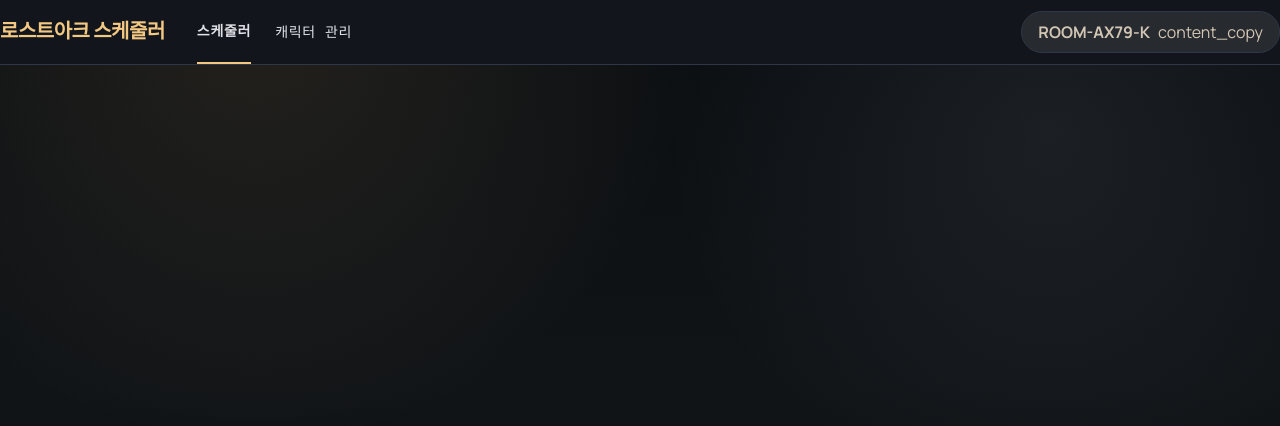
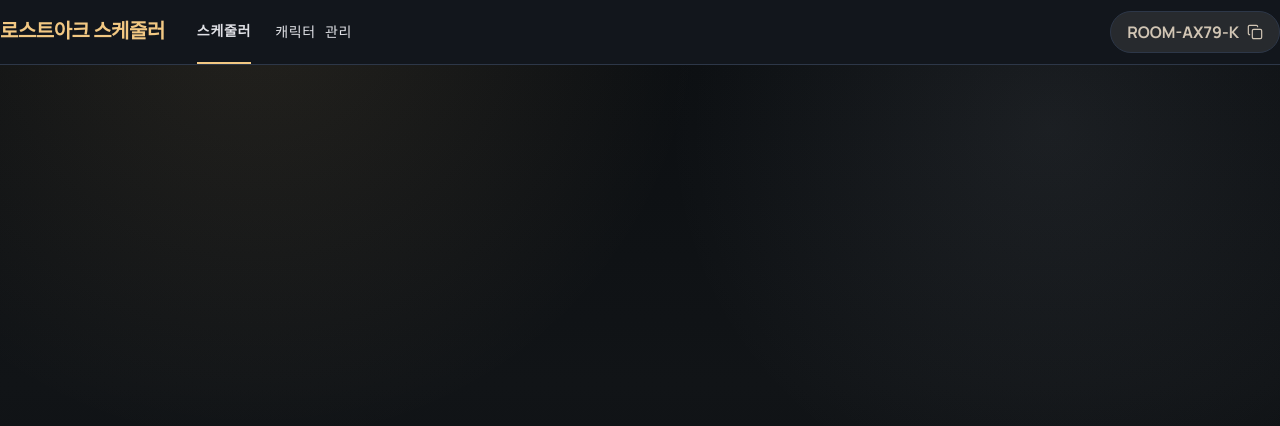
Before and after one commit to asdfqaz74/loa-schedule, a Next.js app: page / in a window 1280 px wide. Shown: the top 426 px of the page. Built offline with nearby package versions, Linux system fonts and the light colour scheme.

Commit message:
[Feat] 헤더 오른쪽 섹션 컴포넌트 작성

```diff
--- a/package.json
+++ b/package.json
@@ -9,9 +9,11 @@
     "lint": "eslint"
   },
   "dependencies": {
-    "next": "16.2.9",
+    "lucide-react": "^1.21.0",
+    "next": "^16.2.9",
     "react": "19.2.4",
-    "react-dom": "19.2.4"
+    "react-dom": "19.2.4",
+    "react-toastify": "^11.1.0"
   },
   "devDependencies": {
     "@tailwindcss/postcss": "^4",
--- a/src/app/layout.tsx
+++ b/src/app/layout.tsx
@@ -1,5 +1,6 @@
 import type { Metadata } from "next";
 import "./globals.css";
+import Provider from "@/components/common/Provider";
 
 export const metadata: Metadata = {
   title: "Create Next App",
@@ -13,7 +14,9 @@ export default function RootLayout({
 }>) {
   return (
     <html lang="ko-KR">
-      <body className="min-h-full">{children}</body>
+      <body className="min-h-full">
+        <Provider>{children}</Provider>
+      </body>
     </html>
   );
 }
--- a/src/components/common/Header/RoomInfo.tsx
+++ b/src/components/common/Header/RoomInfo.tsx
@@ -1,4 +1,24 @@
+"use client";
+
+import { Copy, Menu } from "lucide-react";
+import { toast } from "react-toastify";
+
 export default function RoomInfo() {
+  /* -------------------------------------------- */
+  /*                 Event Handler                */
+  /* -------------------------------------------- */
+  const handleCopyClick = async () => {
+    try {
+      await navigator.clipboard.writeText("ROOM-AX79-K, 복사테스트");
+      toast.success("방 코드가 복사되었습니다.");
+    } catch {
+      toast.error("방 코드 복사에 실패했습니다.");
+    }
+  };
+
+  /* -------------------------------------------- */
+  /*                      JSX                     */
+  /* -------------------------------------------- */
   return (
     <div className="flex items-center gap-4">
       <div className="flex items-center gap-2 text-on-surface-variant text-label-sm font-label-sm bg-surface-container-high px-4 py-2 rounded-full border border-deep-border">
@@ -6,15 +26,14 @@ export default function RoomInfo() {
         <button
           className="hover:text-primary transition-colors flex items-center justify-center"
           title="방 코드 복사"
+          onClick={handleCopyClick}
         >
-          <span className="material-symbols-outlined text-[16px]">
-            content_copy
-          </span>
+          <Copy className="size-4" strokeWidth={1.8} />
         </button>
       </div>
       {/* Mobile Menu Toggle (Optional for smaller screens to show links if needed) */}
       <button className="md:hidden text-on-surface-variant hover:text-primary transition-colors p-2">
-        <span className="material-symbols-outlined">menu</span>
+        <Menu className="size-5" strokeWidth={1.8} />
       </button>
     </div>
   );
--- a/src/components/common/Header/index.tsx
+++ b/src/components/common/Header/index.tsx
@@ -5,9 +5,9 @@ export default function Header() {
   return (
     <header className="fixed top-0 w-full z-50 bg-surface-base border-b border-deep-border">
       <div className="max-w-container mx-auto px-margin-mobile md:px-margin-desktop h-16 flex justify-between items-center">
-        {/* Left: Service Name & Menu Links */}
+        {/* 왼쪽 : 서비스 이름 + 메뉴 링크 */}
         <MenuLink />
-        {/* Right: Room Info */}
+        {/* 오른쪽: 방 정보 */}
         <RoomInfo />
       </div>
     </header>
--- /dev/null
+++ b/src/components/common/Provider/ToastProvider.tsx
@@ -0,0 +1,15 @@
+import { ToastContainer } from "react-toastify";
+
+export default function ToastProvider() {
+  return (
+    <ToastContainer
+      position="bottom-center"
+      autoClose={1600}
+      hideProgressBar
+      closeOnClick
+      pauseOnHover={false}
+      draggable={false}
+      theme="dark"
+    />
+  );
+}
--- /dev/null
+++ b/src/components/common/Provider/index.tsx
@@ -0,0 +1,15 @@
+import type { ReactNode } from "react";
+import ToastProvider from "./ToastProvider";
+
+type ProviderType = {
+  children: ReactNode;
+};
+
+export default function Provider({ children }: ProviderType) {
+  return (
+    <>
+      {children}
+      <ToastProvider />
+    </>
+  );
+}
```
Also changed, not shown: src/components/common/Header/MenuLink.tsx (+6 -1 lines), 1 other file (tests, documents, lock files or other folders).
